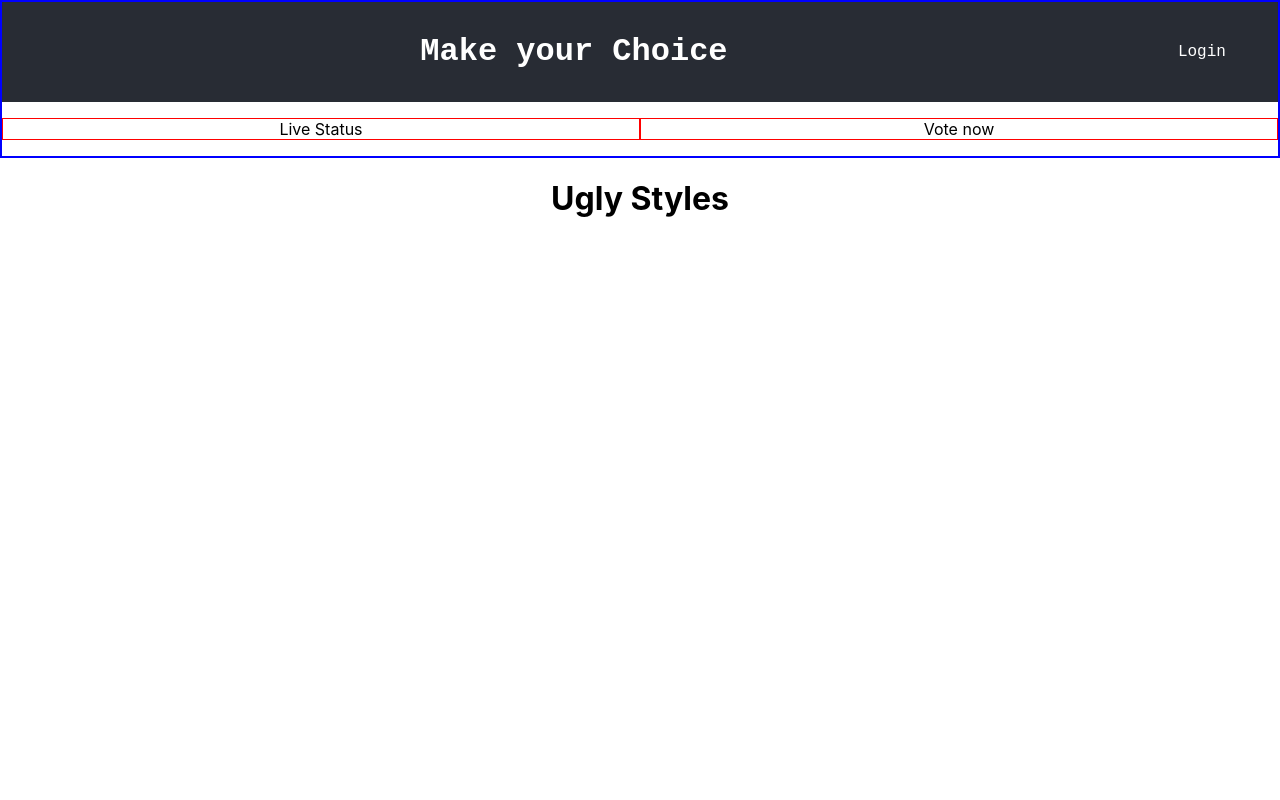
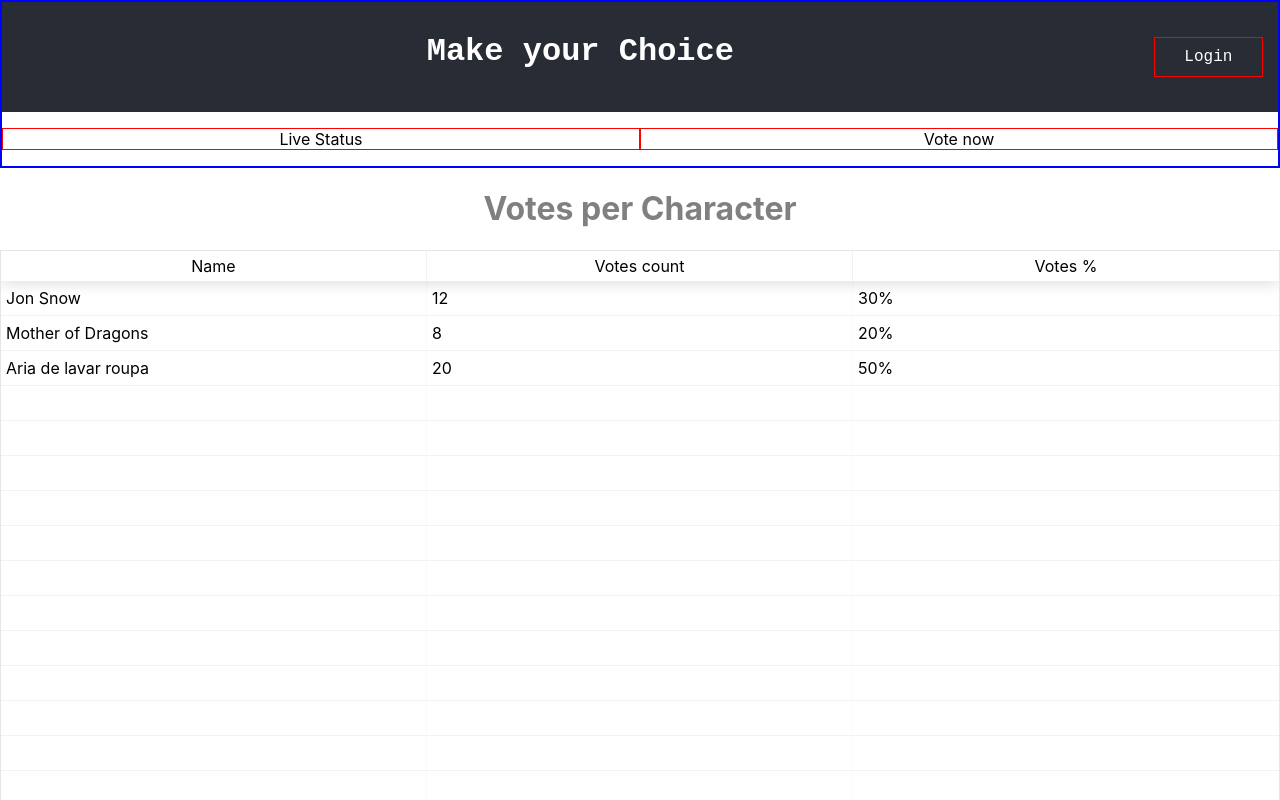
Before and after one commit to nicholasks/make-your-choice, a React (Create React App) app: page / in a window 1280 px wide. Shown: the top 800 px of the page. Built offline with nearby package versions, Linux system fonts and the light colour scheme.

Commit message:
Getting started with routes and login form component

```diff
--- a/src/App.js
+++ b/src/App.js
@@ -1,17 +1,28 @@
 import React, { Component } from 'react';
+import { BrowserRouter, Route, Link } from "react-router-dom";
 import Header from './containers/Header/';
+import OverallTable from './components/OverallTable/';
+import LoginForm from './components/LoginForm/';
+
 import logo from './logo.svg';
 import './App.css';
 
+
+function Login() {
+  return <h2><center>Login Page</center></h2>;
+}
 class App extends Component {
   render() {
     return (
-      <div className="App">
+      <BrowserRouter>
         <Header />
         <div>
-          <h1>Ugly Styles</h1>
+          <Route path="/" exact component={OverallTable} />
+          <Route path="/login" component={LoginForm} />
+          <Route path="/createAccount" exact component={OverallTable} />
+
         </div>
-      </div>
+      </BrowserRouter>
     );
   }
 }
--- /dev/null
+++ b/src/components/LoginForm/index.js
@@ -0,0 +1,22 @@
+import React, { Component } from 'react';
+
+
+class LoginForm extends Component {
+  render() {
+    return(
+      <React.Fragment>
+        <h1>Login</h1>
+        <form>
+
+        </form>
+      </React.Fragment>
+    )
+  }
+}
+
+const h1Style = {
+  textAlign: 'center',
+  color: 'grey'
+}
+
+export default LoginForm;
--- /dev/null
+++ b/src/components/OverallTable/index.js
@@ -0,0 +1,56 @@
+import React, { Component } from 'react';
+import ReactTable from "react-table";
+import 'react-table/react-table.css'
+
+
+class OverallTable extends Component {
+  render() {
+    return(
+      <React.Fragment>
+        <h1 style={h1Style}>Votes per Character</h1>
+        <ReactTable data={data} columns={columns} pageSize={'18'}/>
+      </React.Fragment>
+    )
+  }
+}
+
+const h1Style = {
+  textAlign: 'center',
+  color: 'grey'
+}
+
+const data = [
+  {
+    name: 'Jon Snow',
+    votes: 12,
+    percent: '30%'
+  },
+  {
+    name: 'Mother of Dragons',
+    votes: 8,
+    percent: '20%'
+  },
+  {
+    name: 'Aria de lavar roupa',
+    votes: 20,
+    percent: '50%'
+  }
+]
+
+const columns = [
+  {
+    Header: 'Name',
+    accessor: 'name' // String-based value accessors!
+  },
+  {
+    Header: 'Votes count',
+    accessor: 'votes',
+    Cell: props => <span className='number'>{props.value}</span> // Custom cell components!
+  },
+  {
+    Header: 'Votes %',
+    accessor: 'percent'
+  }
+]
+
+export default OverallTable;
--- a/src/components/Table/index.js
+++ /dev/null
@@ -1 +0,0 @@
-import React, { Component } from 'react';
--- a/src/containers/Header/index.js
+++ b/src/containers/Header/index.js
@@ -1,4 +1,5 @@
 import React, { Component } from 'react';
+import { Link } from "react-router-dom";
 
 class Header extends Component {
   render() {
@@ -6,7 +7,11 @@ class Header extends Component {
       <div style={divStyle}>
         <header style={headerStyle}>
           <h1 style={{flex: 11}}>Make your Choice</h1>
-          <p style={{flex: 1, padding: '15px'}}>Login</p>
+          <Link
+            to="/login/"
+            style={linkStyle}>
+            Login
+          </Link>
         </header>
         <div style={{display: 'flex', direction: 'row'}}>
           <p style={pStyle}>Live Status</p>
@@ -17,12 +22,23 @@ class Header extends Component {
   }
 }
 
+const linkStyle = {
+  color: 'currentColor',
+  flex: 1,
+  padding: '10px 2px',
+  border: '1px solid red',
+  margin: '25px 5px',
+  textDecoration: 'none',
+  hoverBackground: '#666'
+}
+
 const divStyle = {
   border: '2px solid blue',
   margin: '0px'
 }
 
 const headerStyle = {
+  textAlign: 'center',
   display: 'flex',
   background: '#282c34',
   color: '#fff',
@@ -32,6 +48,7 @@ const headerStyle = {
 }
 
 const pStyle = {
+  textAlign: 'center',
   flex: '1',
   border: '1px solid red'
 }
```
Also changed, not shown: 1 other file (tests, documents, lock files or other folders).
